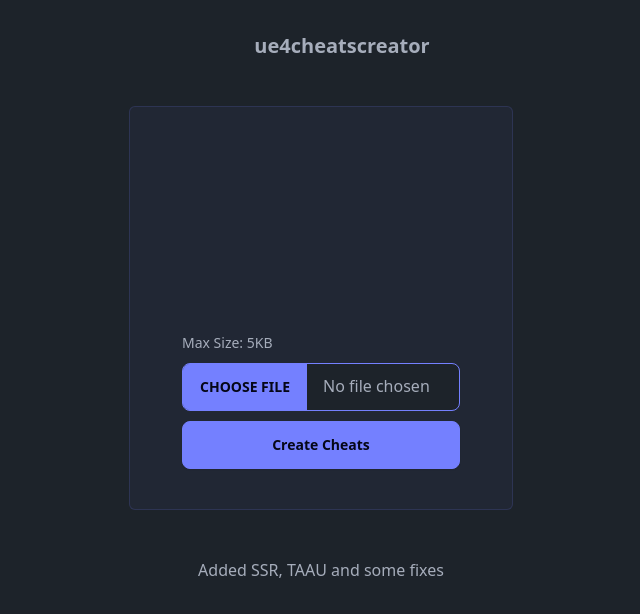
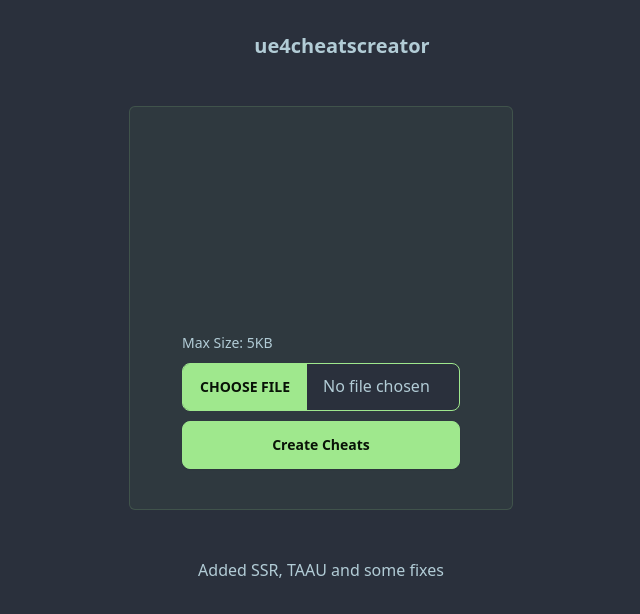
Before and after one commit to biase-d/ue4cheatcreator, a SvelteKit app: page / in a window 1280 px wide. Shown: the top 614 px of the page, without its empty margins (319-959 px from the left). Built offline with nearby package versions, Linux system fonts and the light colour scheme; some icons are missing.

Commit message:
update theme

```diff
--- a/tailwind.config.js
+++ b/tailwind.config.js
@@ -4,6 +4,9 @@ export default {
   theme: {
     extend: {}
   },
+  daisyui: {
+    themes: ['dim']
+  },
   plugins: [
     require('daisyui')
   ]
```
